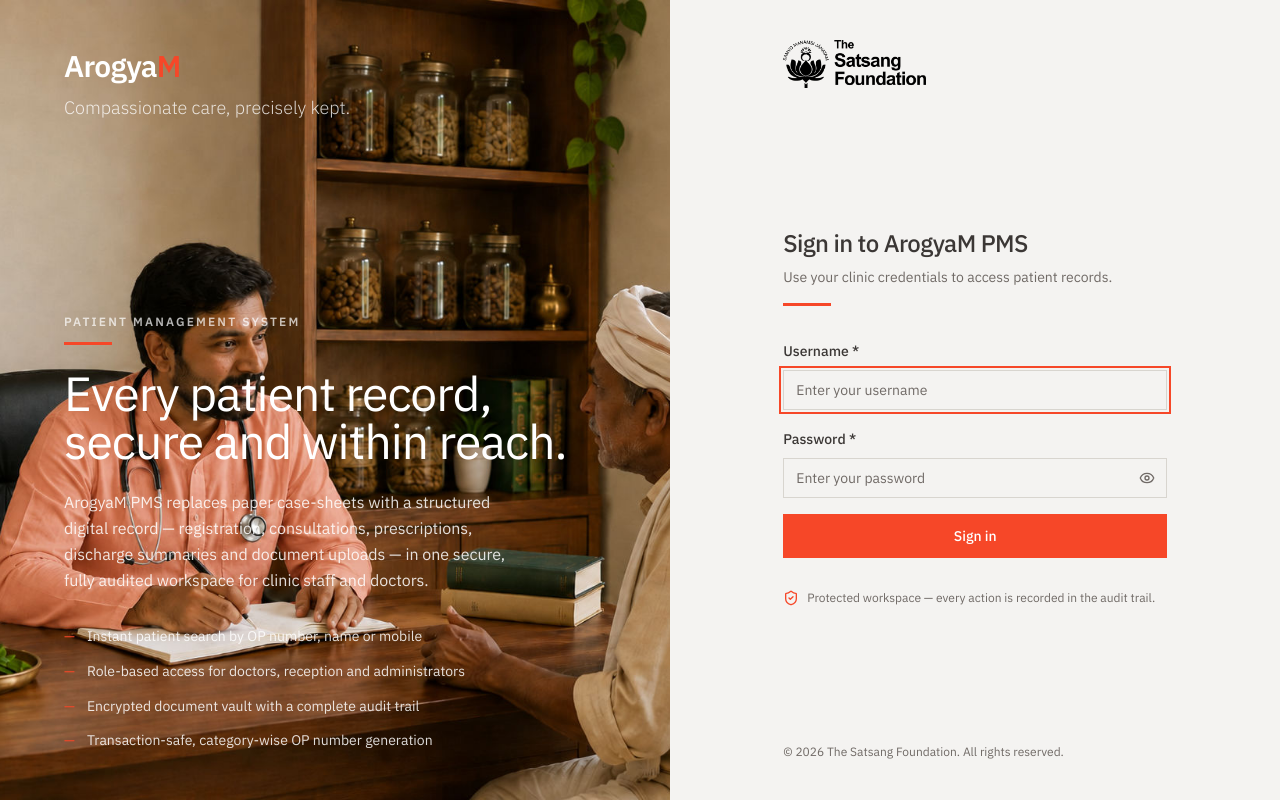
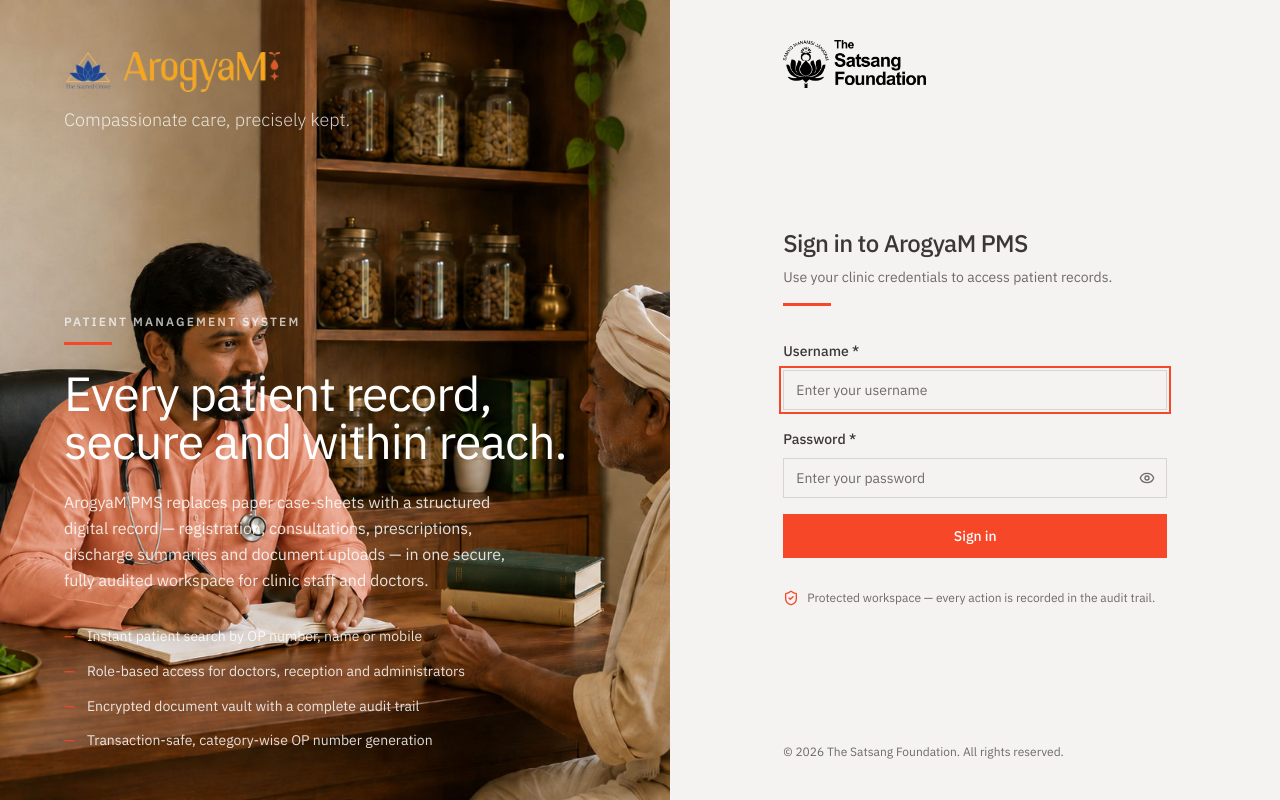
Before and after one commit to cleverbytescreations/ArogyaM-Patient-Management-System, a React (Vite) app in the folder frontend/: page /login in a window 1280 px wide. Built offline with nearby package versions, Linux system fonts and the light colour scheme; no server answers.

Commit message:
logo update

```diff
--- a/frontend/src/features/auth/LoginPage.tsx
+++ b/frontend/src/features/auth/LoginPage.tsx
@@ -96,11 +96,12 @@
         />
 
         <div className="relative z-10 flex flex-1 flex-col justify-between px-12 py-12 xl:px-16">
-          {/* Brand lockup + tagline (text, renders crisply over the photo) */}
+          {/* Brand lockup + tagline */}
           <div>
-            <p className="text-3xl font-semibold tracking-tight text-white">
-              Arogya<span className="text-primary">M</span>
-            </p>
+            <div className="flex items-center gap-3">
+              <BrandLogo variant="mark" decorative className="h-12 w-12" />
+              <BrandLogo variant="wordmark" decorative className="h-10 w-auto" />
+            </div>
             <p className="mt-3 text-lg font-light leading-snug text-white/80">
               Compassionate care, precisely kept.
             </p>
```
Also changed, not shown: frontend/public/brand/arogyam-mark.png, frontend/public/brand/arogyam-wordmark.png.
